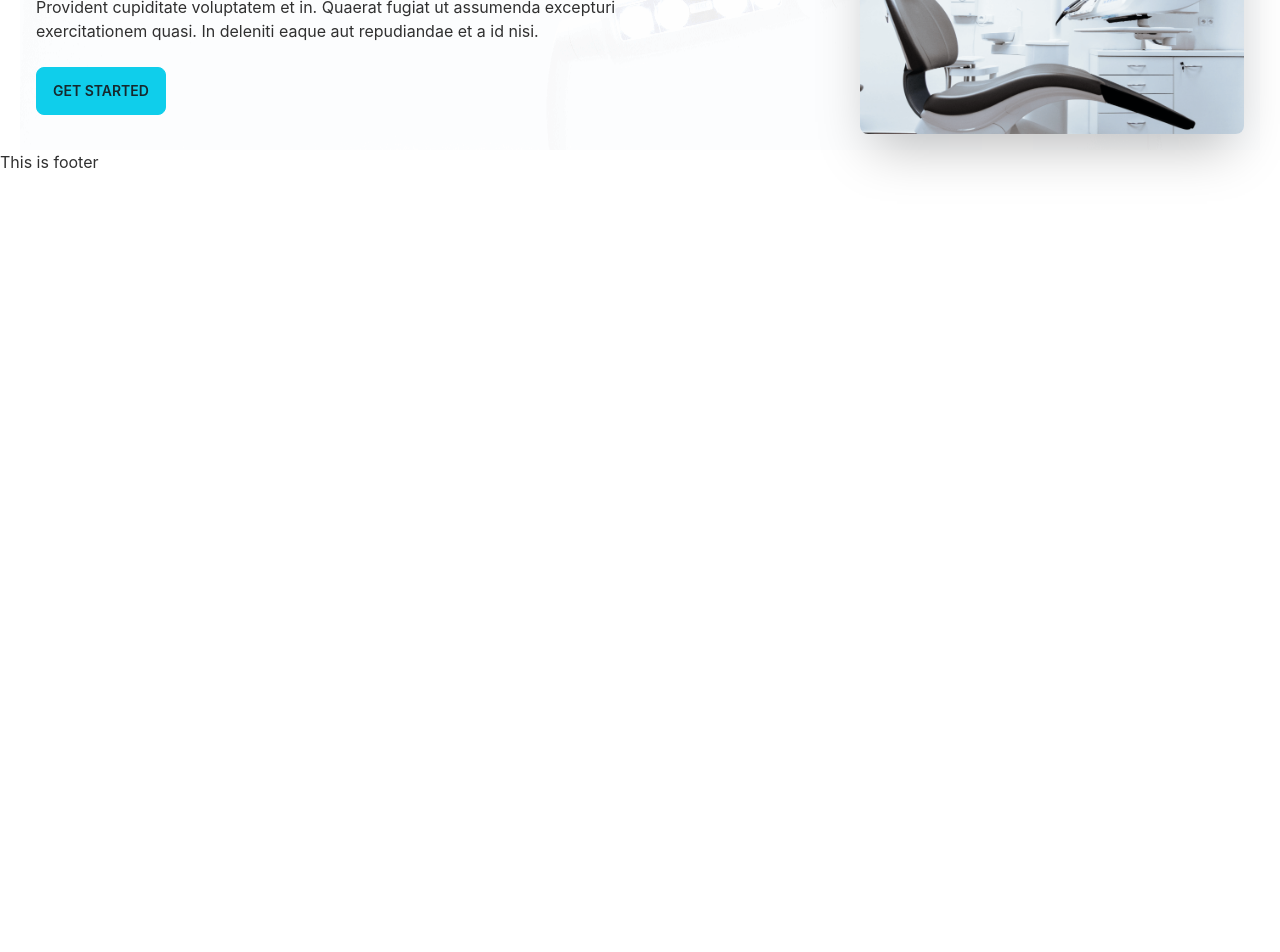
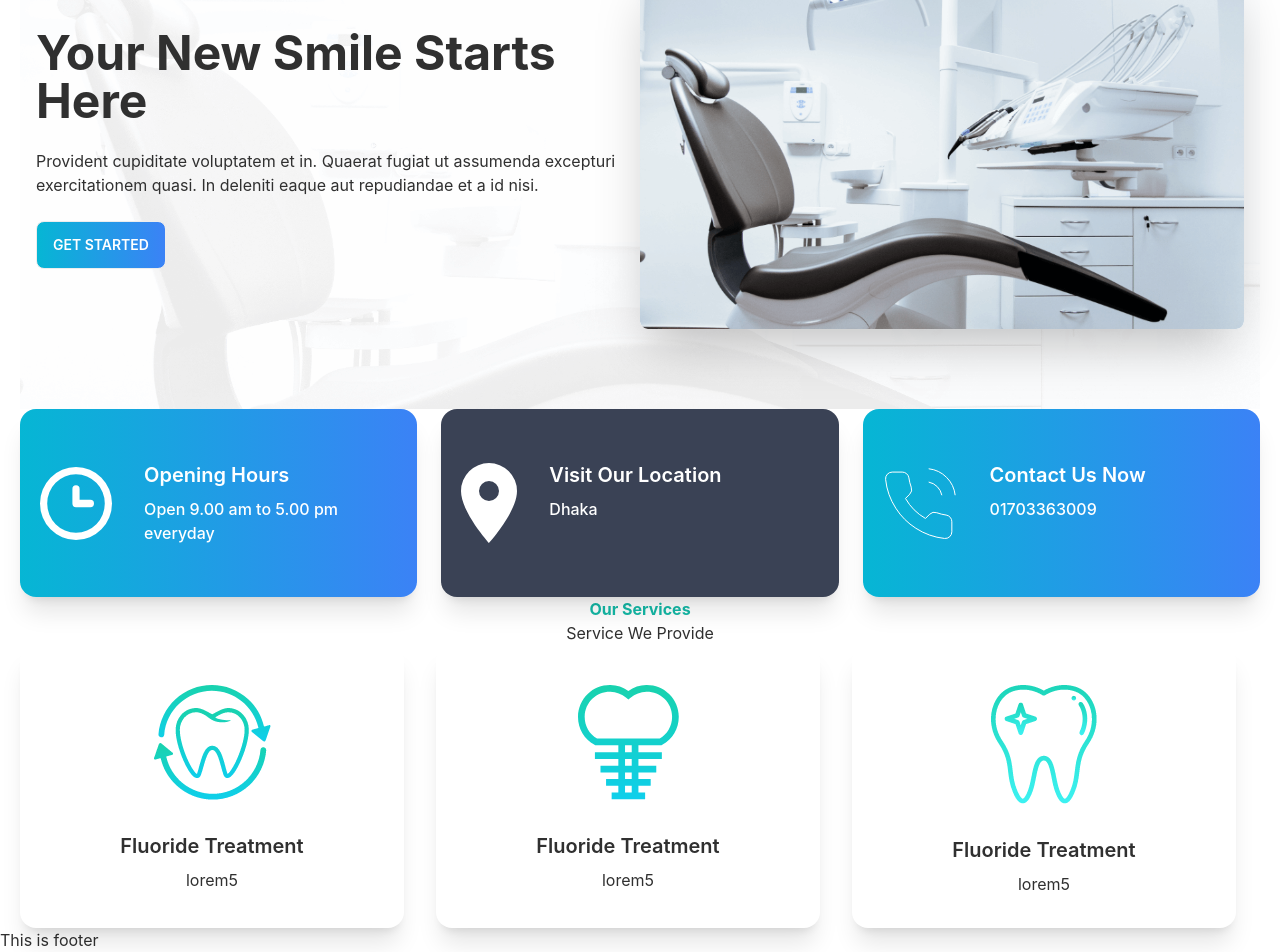
Before and after one commit to Rahadm19/Doctors-portal, a React (Create React App) app: page / in a window 1280 px wide. Shown: the part 180-1132 px from the top of the page. Before the commit the page ends 800 px from the top, so only its background shows below. Built offline with nearby package versions, Linux system fonts and the light colour scheme.

Commit message:
services added

```diff
--- a/src/Pages/Home/Banner/Banner.js
+++ b/src/Pages/Home/Banner/Banner.js
@@ -3,18 +3,18 @@ import chair from '../../../assets/images/chair.png'
 
 const Banner = () => {
     return (
-        <div className="bg-image">
-            <div className="hero">
-                <div className="hero-content flex-col lg:flex-row-reverse">
-                    <img src={chair} className="max-w-sm rounded-lg shadow-2xl basis-1/2" />
-                    <div className="basis-1/2">
-                        <h1 className="text-5xl font-bold">Box Office News!</h1>
-                        <p className="py-6">Provident cupiditate voluptatem et in. Quaerat fugiat ut assumenda excepturi exercitationem quasi. In deleniti eaque aut repudiandae et a id nisi.</p>
-                        <button className="btn btn-primary">Get Started</button>
-                    </div>
+
+        <div className="hero bg-image">
+            <div className="hero-content flex-col lg:flex-row-reverse py-20">
+                <img src={chair} className="w-1/2 b-img rounded-lg shadow-2xl basis-1/2" />
+                <div className="basis-1/2">
+                    <h1 className="text-5xl font-bold">Your New Smile Starts Here</h1>
+                    <p className="py-6">Provident cupiditate voluptatem et in. Quaerat fugiat ut assumenda excepturi exercitationem quasi. In deleniti eaque aut repudiandae et a id nisi.</p>
+                    <button className="btn bg-gradient-to-r from-cyan-500 to-blue-500 text-white">Get Started</button>
                 </div>
             </div>
         </div>
+
     );
 };
 
--- a/src/Pages/Home/Banner/banner.css
+++ b/src/Pages/Home/Banner/banner.css
@@ -1,7 +1,7 @@
 .bg-image {
     background-image: url(../../../assets/images/bg.png);
-    height: auto;
-    width: auto;
+
+    background-size: cover;
 }
 
 .flex-col {
--- a/src/Pages/Home/Home/Home.js
+++ b/src/Pages/Home/Home/Home.js
@@ -1,10 +1,14 @@
 import React from "react";
 import Banner from "../Banner/Banner";
+import Infocards from "../InfoCard/Infocards";
+import ServiceCards from "../Servicecard/ServiceCards";
 
 const Home = () => {
   return (
     <div className="mx-5">
       <Banner></Banner>
+      <Infocards></Infocards>
+      <ServiceCards></ServiceCards>
     </div>
   );
 };
--- /dev/null
+++ b/src/Pages/Home/InfoCard/Icard.js
@@ -0,0 +1,16 @@
+import React from 'react';
+
+const Icard = ({ card }) => {
+    const { name, description, icon, bgClass } = card;
+    return (
+        <div className={`p-5 text-white font-medium card card-side shadow-xl ${bgClass}`}>
+            <figure><img src={icon} /></figure>
+            <div className="card-body">
+                <h2 className="card-title">{name}</h2>
+                <p>{description}</p>
+            </div>
+        </div>
+    );
+};
+
+export default Icard;
--- /dev/null
+++ b/src/Pages/Home/InfoCard/Infocards.js
@@ -0,0 +1,43 @@
+import React from 'react';
+import clock from '../../../assets/icons/clock.svg';
+import marker from '../../../assets/icons/marker.svg';
+import phone from '../../../assets/icons/phone.svg';
+import Icard from './Icard';
+
+const Infocards = () => {
+    const cardData = [
+        {
+            id: 1,
+            name: 'Opening Hours',
+            description: 'Open 9.00 am to  5.00 pm everyday',
+            icon: clock,
+            bgClass: 'bg-gradient-to-r from-cyan-500 to-blue-500 text-white'
+        },
+        {
+            id: 2,
+            name: 'Visit Our Location',
+            description: 'Dhaka',
+            icon: marker,
+            bgClass: 'bg-accent'
+        },
+        {
+            id: 3,
+            name: 'Contact Us Now',
+            description: '01703363009',
+            icon: phone,
+            bgClass: 'bg-gradient-to-r from-cyan-500 to-blue-500 text-white'
+        }
+    ]
+    return (
+        <div className='grid sm:grid-cols-1 md:grid-cols-2 lg:grid-cols-3 gap-6'>
+            {
+                cardData.map(card => <Icard
+                    key={card.id}
+                    card={card}
+                ></Icard>)
+            }
+        </div>
+    );
+};
+
+export default Infocards;
--- /dev/null
+++ b/src/Pages/Home/Servicecard/ServiceCard.js
@@ -0,0 +1,18 @@
+import React from 'react';
+
+const ServiceCard = ({ scard }) => {
+    const { name, description, icon } = scard;
+    return (
+        <div className="card w-96 bg-base-100 shadow-xl">
+            <figure className="px-10 pt-10">
+                <img src={icon} alt="Shoes" className="rounded-xl" />
+            </figure>
+            <div className="card-body items-center text-center">
+                <h2 className="card-title">{name}</h2>
+                <p>{description}</p>
+            </div>
+        </div>
+    );
+};
+
+export default ServiceCard;
--- /dev/null
+++ b/src/Pages/Home/Servicecard/ServiceCards.js
@@ -0,0 +1,48 @@
+import React from 'react';
+import fluoride from '../../../assets/images/fluoride.png'
+import cavity from '../../../assets/images/cavity.png'
+import teeth from '../../../assets/images/whitening.png'
+import ServiceCard from './ServiceCard';
+
+const ServiceCards = () => {
+    const serViceCardData = [
+        {
+            id: 4,
+            name: 'Fluoride Treatment',
+            description: 'lorem5',
+            icon: fluoride
+        },
+        {
+            id: 5,
+            name: 'Fluoride Treatment',
+            description: 'lorem5',
+            icon: cavity
+        },
+        {
+            id: 6,
+            name: 'Fluoride Treatment',
+            description: 'lorem5',
+            icon: teeth
+        }
+    ]
+    return (
+
+        <div>
+            <div className='text-center'>
+                <h3 className='text-teal-500 font-bold' >Our Services</h3>
+                <h1>Service We Provide</h1>
+            </div>
+            <div className='grid sm:grid-cols-1 md:grid-cols-2 lg:grid-cols-3 gap-2'>
+
+                {
+                    serViceCardData.map(scard => <ServiceCard
+                        key={scard.id}
+                        scard={scard}
+                    ></ServiceCard>)
+                }
+            </div>
+        </div>
+    );
+};
+
+export default ServiceCards;
--- a/tailwind.config.js
+++ b/tailwind.config.js
@@ -7,8 +7,7 @@ module.exports = {
         doctorsTheams: {
           primary: '#0FCFEC',
           secondary: '19D3AE',
-          accent: "3A4256",
-          neutral: "#3A4256",
+          accent: "#3A4256",
           "base-100": "#ffffff",
         }
       }
```
Also changed, not shown: src/Pages/Home/Servicecard/servicecard.css (added).
